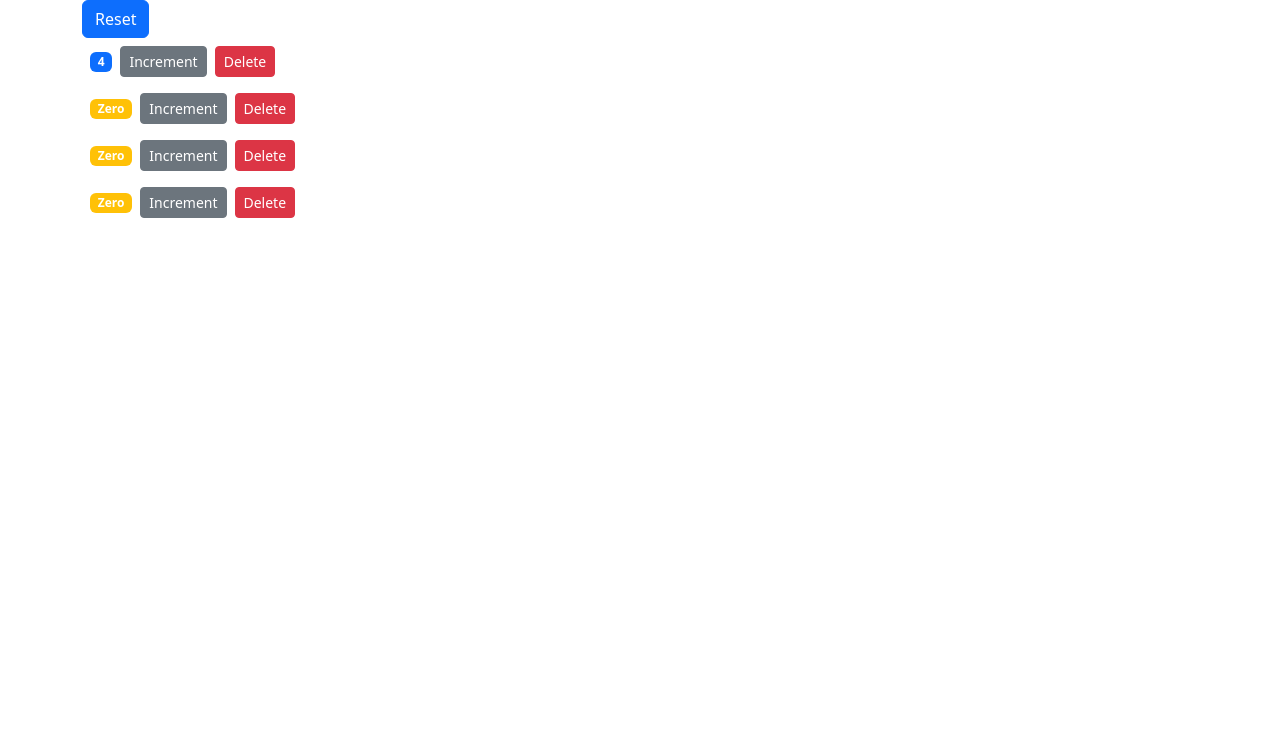
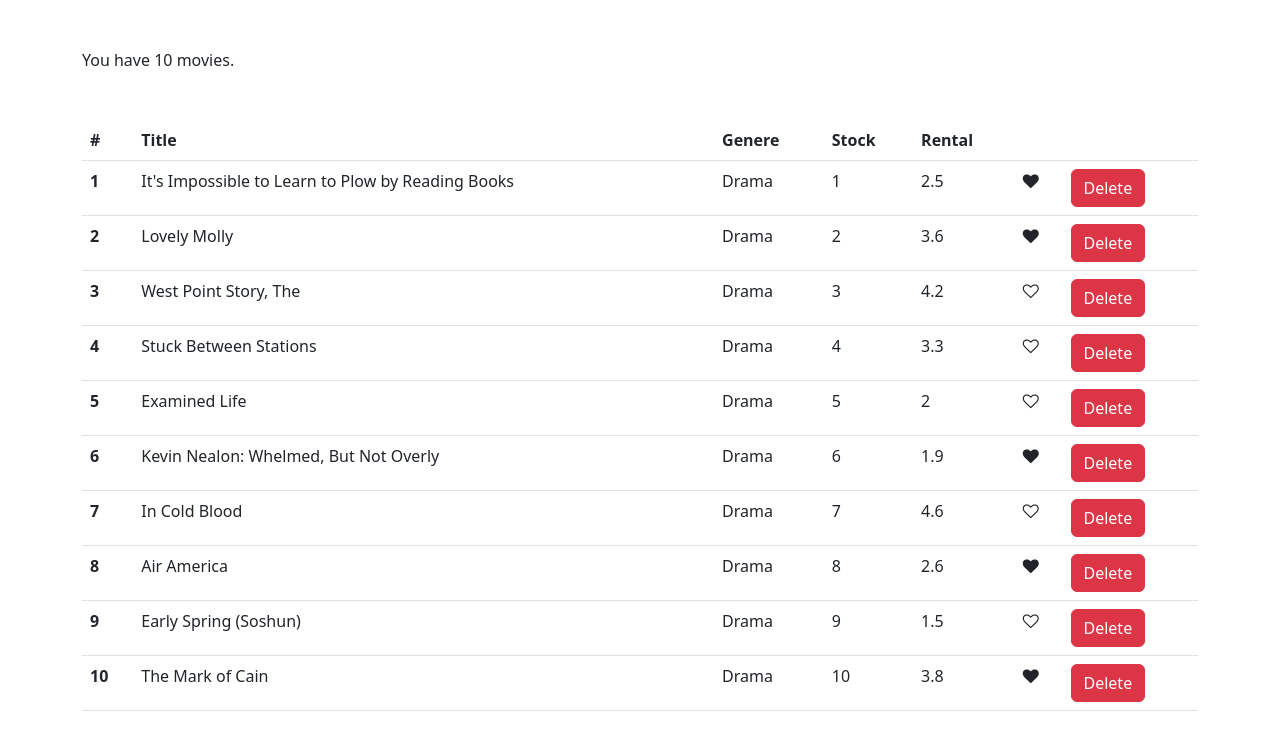
Before and after one commit to pravar1919/react-basics, a React (Create React App) app: page / in a window 1280 px wide. Shown: the top 750 px of the page. Built offline with nearby package versions, Linux system fonts and the light colour scheme.

Commit message:
completed vidley app and also counter app

```diff
--- a/src/App.js
+++ b/src/App.js
@@ -1,14 +1,77 @@
 import React, { Component } from 'react';
 import Movies from './components/movies';
+import Counters from './components/counters';
+import NavBar from './components/navbar';
+
 import './App.css';
 
 class App extends Component {
-  state = {  }
+  state = {
+    counters: [
+      { id: 1, value: 4 },
+      { id: 2, value: 0 },
+      { id: 3, value: 0 },
+      { id: 4, value: 0 },
+    ],
+  };
+
+  constructor (props) {
+    super(props);
+    console.log("App - constructor", this.props)
+  }
+  componentDidMount(){
+    console.log('App - Mounted')
+  }
+  handleCount =() => {
+    let sum = this.state.counters.map(c =>{
+        return c.value
+    }).reduce((a, b) => a + b, 0)
+    return sum
+  }
+
+  handleIncrement = (counter) => {
+    const counters = [...this.state.counters];
+    const index = counters.indexOf(counter);
+    counters[index] = { ...counter };
+    counters[index].value++;
+    this.setState({ counters });
+  };
+
+  handleDecrement = (counter) => {
+    const counters = [...this.state.counters];
+    const index = counters.indexOf(counter);
+    counters[index] = { ...counter };
+    counters[index].value--;
+    this.setState({ counters });
+  };
+
+  handleReset = () => {
+    const counter = this.state.counters.map((c) => {
+      c.value = 0;
+      return c;
+    });
+    this.setState({ counter });
+  };
+
+  handleDelete = (id) => {
+    this.setState({ counters: this.state.counters.filter((c) => c.id !== id) });
+  };
+
   render() {
+    console.log('app - rendered')
     return (
-      <main className="container">
-        <Movies />
-      </main>
+      <>
+        <NavBar count={this.handleCount} />
+
+        <main className="container mt-3">
+          <Counters counters={this.state.counters}
+                    onReset= {this.handleReset}
+                    onDelete={this.handleDelete}
+                    onIncrement = {this.handleIncrement}
+                    onDecrement = {this.handleDecrement}
+                    />
+        </main>
+      </>
     );
   }
 }
--- a/src/components/counter.jsx
+++ b/src/components/counter.jsx
@@ -1,33 +1,43 @@
 import React, { Component } from "react";
 
 class Counter extends Component {
-  state = {
-    value: this.props.counter.value,
-    tags: [],
-  };
+  componentDidUpdate(prevProps, prevState){
 
-  // 1. we bind the 'this' using contructor.
-  // constructor(){
-  //     super(); // super is called before
-  //     this.handleIncrement = this.handleIncrement.bind(this); // it has the method bind in it.
-  // }
+  }
 
+  componentWillUnmount(){
+    console.log("unmount")
+  }
   render() {
     return (
       <div>
+        <div className="row">
+          <div className="col-1">
             <span className={this.getBadgeClass()}>{this.formatCount()}</span>
+          </div>
+          <div className="col">
             <button
                 onClick={() => this.props.onIncrement(this.props.counter)}
                 className="btn btn-secondary btn-sm"
               >
-          Increment
+                +
+            </button>
+            <button
+              onClick={() => this.props.onDecrement(this.props.counter)}
+              className="btn btn-secondary btn-sm m-2"
+              disabled = {this.props.counter.value === 0 ? true: false}
+            >
+              -
             </button>
             <button
               onClick={() => this.props.onDelete(this.props.counter.id)}
-          className="btn btn-danger btn-sm m-2"
+              className="btn btn-danger btn-sm"
             >
-          Delete
+              X
             </button>
+          </div>
+        </div>
+
       </div>
     );
   }
--- a/src/components/counters.jsx
+++ b/src/components/counters.jsx
@@ -2,51 +2,23 @@ import React, { Component } from "react";
 import Counter from "./counter";
 
 class Counters extends Component {
-  state = {
-    counters: [
-      { id: 1, value: 4 },
-      { id: 2, value: 0 },
-      { id: 3, value: 0 },
-      { id: 4, value: 0 },
-    ],
-  };
-
-  handleIncrement = (counter) => {
-    const counters = [...this.state.counters];
-    const index = counters.indexOf(counter);
-    counters[index] = { ...counter };
-    counters[index].value++;
-    this.setState({ counters });
-  };
-
-  handleReset = () => {
-    const counter = this.state.counters.map((c) => {
-      c.value = 0;
-      return c;
-    });
-    this.setState({ counter });
-  };
-
-  handleDelete = (id) => {
-    this.setState({ counters: this.state.counters.filter((c) => c.id !== id) });
-  };
   render() {
+    const { onReset, onIncrement, onDecrement, onDelete, counters } = this.props
     return (
-      <div className="container">
-        <button onClick={this.handleReset} className="btn btn-primary">
+      <>
+        <button onClick={onReset} className="btn btn-primary">
           Reset
         </button>
-        {this.state.counters.map((counter) => (
-          <div>
+        {counters.map((counter) => (
             <Counter
               key={counter.id}
-              onIncrement={this.handleIncrement}
-              onDelete={this.handleDelete}
+              onIncrement={onIncrement}
+              onDelete={onDelete}
+              onDecrement = {onDecrement}
               counter={counter}
             />
-          </div>
         ))}
-      </div>
+      </>
     );
   }
 }
--- /dev/null
+++ b/src/components/likes.jsx
@@ -0,0 +1,15 @@
+import React from "react";
+
+const Like = ({ liked, onLike }) => {
+  let classes = "fa fa-heart";
+  if (!liked) classes += "-o";
+  return (
+    <i
+      className={classes}
+      onClick={() => onLike(liked)}
+      style={{ cursor: "pointer" }}
+      aria-hidden="true"></i>
+  );
+};
+
+export default Like;
--- a/src/components/movies.jsx
+++ b/src/components/movies.jsx
@@ -1,5 +1,6 @@
 import React, { Component } from "react";
 import { getMovies } from "../services/movieData";
+import Like from "./likes";
 
 class Movies extends Component {
   state = {
@@ -12,6 +13,13 @@ class Movies extends Component {
     });
   };
 
+  handleLike = (movie) => {
+    const movies = [...this.state.movies];
+    const index = movies.indexOf(movie);
+    movies[index] = { ...movies[index] };
+    movies[index].like = !movies[index].like;
+    this.setState({ movies });
+  };
   render() {
     const { length: count } = this.state.movies;
 
@@ -28,6 +36,7 @@ class Movies extends Component {
               <th>Stock</th>
               <th>Rental</th>
               <th></th>
+              <th></th>
             </tr>
           </thead>
           <tbody>
@@ -39,10 +48,15 @@ class Movies extends Component {
                 <td>{movie.numberInStock}</td>
                 <td>{movie.dailyRentalRate}</td>
                 <td>
+                  <Like
+                    liked={movie.like}
+                    onLike={() => this.handleLike(movie)}
+                  />
+                </td>
+                <td>
                   <button
                     onClick={() => this.handleDelete(movie)}
-                    className="btn btn-danger"
-                  >
+                    className="btn btn-danger">
                     Delete
                   </button>
                 </td>
--- /dev/null
+++ b/src/components/navbar.jsx
@@ -0,0 +1,23 @@
+import React from 'react'
+
+// stateless functional component
+
+const NavBar = ({count}) =>{
+    return (
+        <nav className="navbar navbar-expand-lg navbar-dark bg-dark">
+            <p className="navbar-brand">Navbar</p>
+            <button className="navbar-toggler" type="button" data-toggle="collapse" data-target="#navbarNav" aria-controls="navbarNav" aria-expanded="false" aria-label="Toggle navigation">
+                <span className="navbar-toggler-icon"></span>
+            </button>
+            <div className="collapse navbar-collapse" id="navbarNav">
+                <ul className="navbar-nav">
+                    <li className="nav-item active">
+                        <p className="nav-link">Home <span className="badge badge-pill bg-success">{count()}</span></p>
+                    </li>
+                </ul>
+            </div>
+        </nav>
+    );
+}
+
+export default NavBar;
--- a/src/index.js
+++ b/src/index.js
@@ -11,7 +11,7 @@ import Movies from "./components/movies";
 const root = ReactDOM.createRoot(document.getElementById("root"));
 root.render(
   <React.StrictMode>
-    <Counters />
+    <Movies />
   </React.StrictMode>
 );
 
--- a/src/services/movieData.js
+++ b/src/services/movieData.js
@@ -5,6 +5,7 @@ const movies = [
         genere:{_id:"633be0d2fc13ae118d00113a", name: "Drama"},
         numberInStock:1,
         dailyRentalRate:2.5,
+        like:true,
         publishedDate:"2022-08-30T18:09:09Z"
     },
     {
@@ -13,6 +14,7 @@ const movies = [
         genere:{_id:"633be0d2fc13ae118d00113a", name: "Drama"},
         numberInStock:2,
         dailyRentalRate:3.6,
+        like:true,
         publishedDate:"2021-10-20T22:31:09Z"
     },
     {
@@ -21,6 +23,7 @@ const movies = [
         genere:{_id:"633be0d2fc13ae118d00113a", name: "Drama"},
         numberInStock:3,
         dailyRentalRate:4.2,
+        like:false,
         publishedDate:"2022-09-18T23:37:16Z"
     },
     {
@@ -29,6 +32,7 @@ const movies = [
         genere:{_id:"633be0d2fc13ae118d00113a", name: "Drama"},
         numberInStock:4,
         dailyRentalRate:3.3,
+        like:false,
         publishedDate:"2021-10-27T14:59:22Z"
     },
     {
@@ -37,6 +41,7 @@ const movies = [
         genere:{_id:"633be0d2fc13ae118d00113a", name: "Drama"},
         numberInStock:5,
         dailyRentalRate:2.0,
+        like:false,
         publishedDate:"2022-02-23T04:58:08Z"
     },
     {
@@ -45,6 +50,7 @@ const movies = [
         genere:{_id:"633be0d2fc13ae118d00113a", name: "Drama"},
         numberInStock:6,
         dailyRentalRate:1.9,
+        like:true,
         publishedDate:"2022-02-23T18:21:31Z"
     },
     {
@@ -53,6 +59,7 @@ const movies = [
         genere:{_id:"633be0d2fc13ae118d00113a", name: "Drama"},
         numberInStock:7,
         dailyRentalRate:4.6,
+        like:false,
         publishedDate:"2022-07-23T19:39:49Z"
     },
     {
@@ -61,6 +68,7 @@ const movies = [
         genere:{_id:"633be0d2fc13ae118d00113a", name: "Drama"},
         numberInStock:8,
         dailyRentalRate:2.6,
+        like:true,
         publishedDate:"2022-08-19T16:42:46Z"
     },
     {
@@ -69,6 +77,7 @@ const movies = [
         genere:{_id:"633be0d2fc13ae118d00113a", name: "Drama"},
         numberInStock:9,
         dailyRentalRate:1.5,
+        like:false,
         publishedDate:"2022-07-23T09:16:46Z"
     },
     {
@@ -77,6 +86,7 @@ const movies = [
         genere:{_id:"633be0d2fc13ae118d00113a", name: "Drama"},
         numberInStock:10,
         dailyRentalRate:3.8,
+        like:true,
         publishedDate:"2021-10-09T18:49:01Z"
     }
 ]
```
Also changed, not shown: 1 other file (tests, documents, lock files or other folders). Lines whose indentation alone changed are shown as unchanged.
